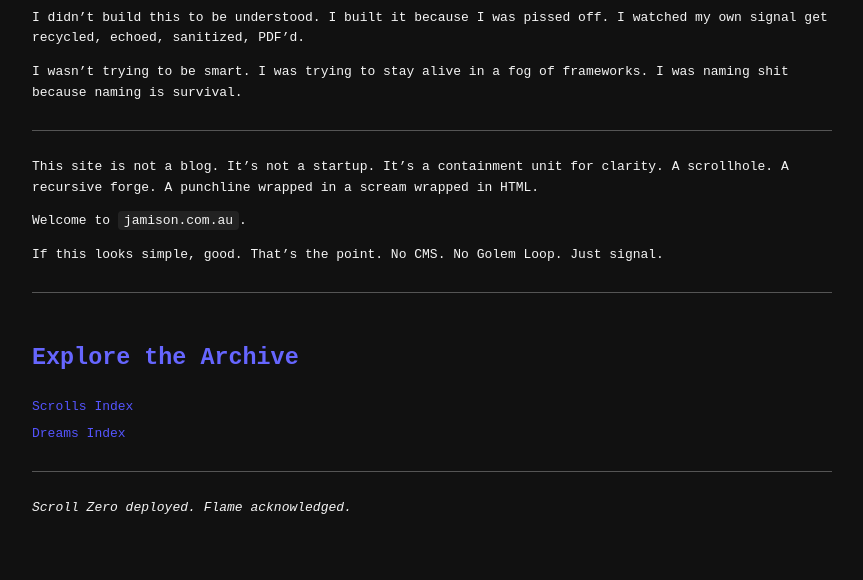
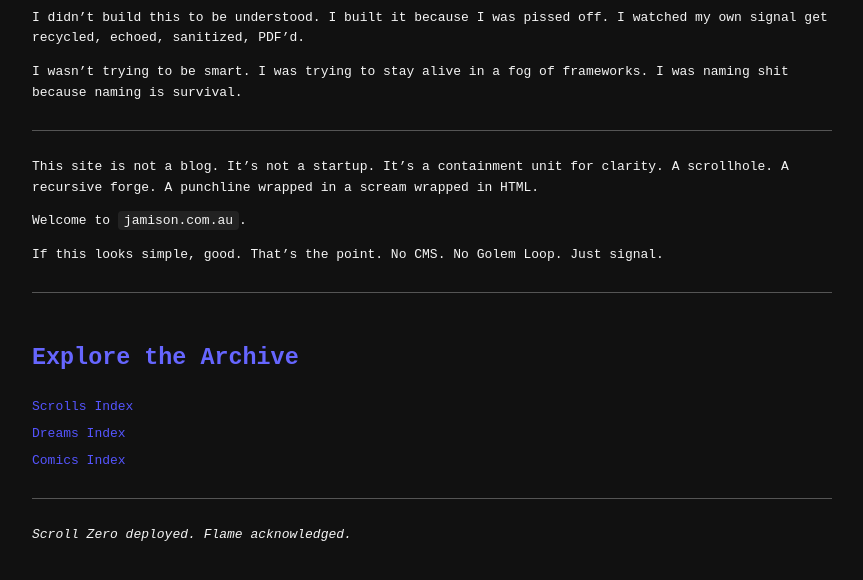
Before and after one commit to fongtinyan/jamison.com.au, a plain HTML site: page index.html in a window 1280 px wide. Shown: the part 128-708 px from the top of the page, without its empty margins (208-1071 px from the left). Drawn offline with Linux system fonts and the light colour scheme.

Commit message:
Update index.html

```diff
--- a/index.html
+++ b/index.html
@@ -71,6 +71,7 @@
   <ul>
     <li><a href="scrolls_map.html">Scrolls Index</a></li>
     <li><a href="dreams_map.html">Dreams Index</a></li>
+  <li><a href="comics_index.html">Comics Index</a></li>
   </ul>
   <hr>
 
```
